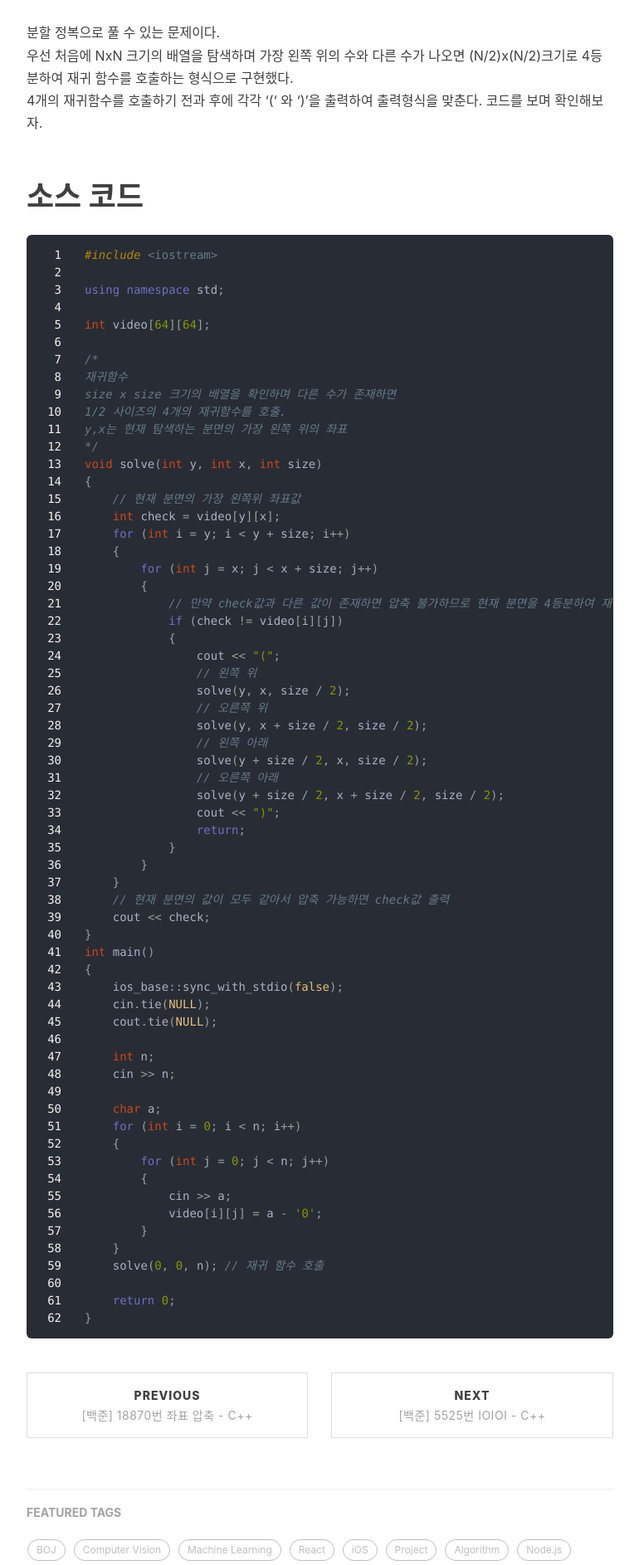
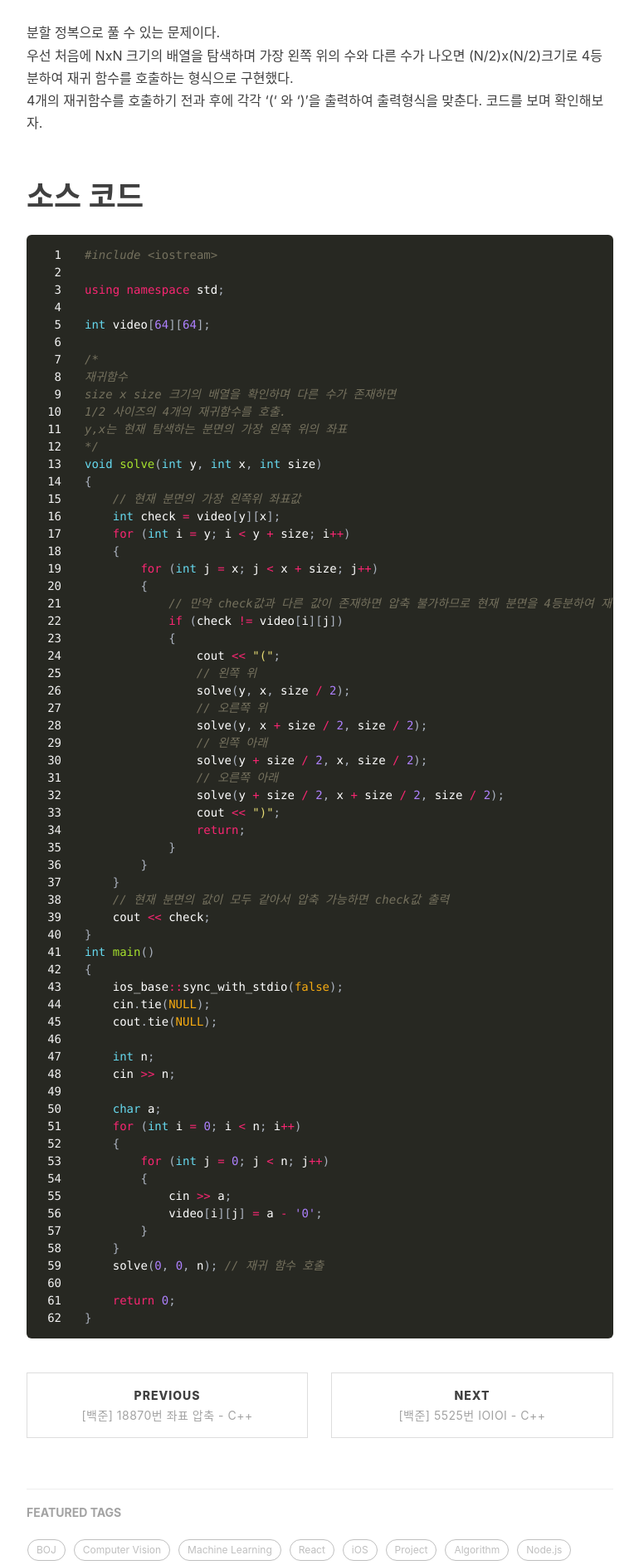
Before and after one commit to donggoolosori/donggoolosori.github.io, a Jekyll site: the page built from _posts/2020-9-27-boj-1992.md, in a window 1280 px wide. Shown: the part 784-2670 px from the top of the page at 83% size, without its empty margins (233-1003 px from the left). Built offline with Jekyll 4.4.1, drawn with Linux system fonts in a browser that asks for light colours; nearby versions of some CDN libraries; comment, search, counter and statistics services are not loaded.

Commit message:
code block

```diff
--- a/css/syntax.css
+++ b/css/syntax.css
@@ -1,80 +1,198 @@
 .highlight table td { padding: 5px; }
 .highlight table pre { margin: 0; }
-.highlight, .highlight .w {
-  color: #586e75;
+.highlight .gh {
+  color: #999999;
+}
+.highlight .sr {
+  color: #f6aa11;
+}
+.highlight .go {
+  color: #888888;
+}
+.highlight .gp {
+  color: #555555;
+}
+.highlight .gs {
+}
+.highlight .gu {
+  color: #aaaaaa;
+}
+.highlight .nb {
+  color: #f6aa11;
+}
+.highlight .cm {
+  color: #75715e;
+}
+.highlight .cp {
+  color: #75715e;
+}
+.highlight .c1 {
+  color: #75715e;
+}
+.highlight .cs {
+  color: #75715e;
+}
+.highlight .c, .highlight .ch, .highlight .cd, .highlight .cpf {
+  color: #75715e;
 }
 .highlight .err {
-  color: #002b36;
-  background-color: #dc322f;
+  color: #960050;
 }
-.highlight .c, .highlight .ch, .highlight .cd, .highlight .cm, .highlight .cpf, .highlight .c1, .highlight .cs {
-  color: #657b83;
+.highlight .gr {
+  color: #960050;
 }
-.highlight .cp {
-  color: #b58900;
+.highlight .gt {
+  color: #960050;
+}
+.highlight .gd {
+  color: #49483e;
+}
+.highlight .gi {
+  color: #49483e;
+}
+.highlight .ge {
+  color: #49483e;
+}
+.highlight .kc {
+  color: #66d9ef;
+}
+.highlight .kd {
+  color: #66d9ef;
+}
+.highlight .kr {
+  color: #66d9ef;
+}
+.highlight .no {
+  color: #66d9ef;
+}
+.highlight .kt {
+  color: #66d9ef;
+}
+.highlight .mf {
+  color: #ae81ff;
+}
+.highlight .mh {
+  color: #ae81ff;
+}
+.highlight .il {
+  color: #ae81ff;
+}
+.highlight .mi {
+  color: #ae81ff;
+}
+.highlight .mo {
+  color: #ae81ff;
+}
+.highlight .m, .highlight .mb, .highlight .mx {
+  color: #ae81ff;
+}
+.highlight .sc {
+  color: #ae81ff;
+}
+.highlight .se {
+  color: #ae81ff;
+}
+.highlight .ss {
+  color: #ae81ff;
+}
+.highlight .sd {
+  color: #e6db74;
+}
+.highlight .s2 {
+  color: #e6db74;
+}
+.highlight .sb {
+  color: #e6db74;
+}
+.highlight .sh {
+  color: #e6db74;
+}
+.highlight .si {
+  color: #e6db74;
+}
+.highlight .sx {
+  color: #e6db74;
+}
+.highlight .s1 {
+  color: #e6db74;
+}
+.highlight .s, .highlight .sa, .highlight .dl {
+  color: #e6db74;
+}
+.highlight .na {
+  color: #a6e22e;
+}
+.highlight .nc {
+  color: #a6e22e;
+}
+.highlight .nd {
+  color: #a6e22e;
+}
+.highlight .ne {
+  color: #a6e22e;
+}
+.highlight .nf, .highlight .fm {
+  color: #a6e22e;
+}
+.highlight .vc {
+  color: #ffffff;
+  background-color: #272822;
+}
+.highlight .nn {
+  color: #ffffff;
+  background-color: #272822;
+}
+.highlight .nl {
+  color: #ffffff;
+  background-color: #272822;
+}
+.highlight .ni {
+  color: #ffffff;
+  background-color: #272822;
+}
+.highlight .bp {
+  color: #ffffff;
+  background-color: #272822;
+}
+.highlight .vg {
+  color: #ffffff;
+  background-color: #272822;
+}
+.highlight .vi {
+  color: #ffffff;
+  background-color: #272822;
+}
+.highlight .nv, .highlight .vm {
+  color: #ffffff;
+  background-color: #272822;
+}
+.highlight .w {
+  color: #ffffff;
+  background-color: #272822;
+}
+.highlight {
+  color: #ffffff;
+  background-color: #272822;
+}
+.highlight .n, .highlight .py, .highlight .nx {
+  color: #ffffff;
+  background-color: #272822;
+}
+.highlight .ow {
+  color: #f92672;
 }
 .highlight .nt {
-  color: #b58900;
+  color: #f92672;
 }
-.highlight .o, .highlight .ow {
-  color: #93a1a1;
+.highlight .k, .highlight .kv {
+  color: #f92672;
 }
-.highlight .p, .highlight .pi {
-  color: #93a1a1;
+.highlight .kn {
+  color: #f92672;
 }
-.highlight .gi {
-  color: #859900;
+.highlight .kp {
+  color: #f92672;
 }
-.highlight .gd {
-  color: #dc322f;
+.highlight .o {
+  color: #f92672;
 }
-.highlight .gh {
-  color: #268bd2;
-  background-color: #002b36;
-  font-weight: bold;
-}
-.highlight .k, .highlight .kn, .highlight .kp, .highlight .kr, .highlight .kv {
-  color: #6c71c4;
-}
-.highlight .kc {
-  color: #cb4b16;
-}
-.highlight .kt {
-  color: #cb4b16;
-}
-.highlight .kd {
-  color: #cb4b16;
-}
-.highlight .s, .highlight .sb, .highlight .sc, .highlight .dl, .highlight .sd, .highlight .s2, .highlight .sh, .highlight .sx, .highlight .s1 {
-  color: #859900;
-}
-.highlight .sa {
-  color: #6c71c4;
-}
-.highlight .sr {
-  color: #2aa198;
-}
-.highlight .si {
-  color: #d33682;
-}
-.highlight .se {
-  color: #d33682;
-}
-.highlight .nn {
-  color: #b58900;
-}
-.highlight .nc {
-  color: #b58900;
-}
-.highlight .no {
-  color: #b58900;
-}
-.highlight .na {
-  color: #268bd2;
-}
-.highlight .m, .highlight .mb, .highlight .mf, .highlight .mh, .highlight .mi, .highlight .il, .highlight .mo, .highlight .mx {
-  color: #859900;
-}
-.highlight .ss {
-  color: #859900;
-}
```
